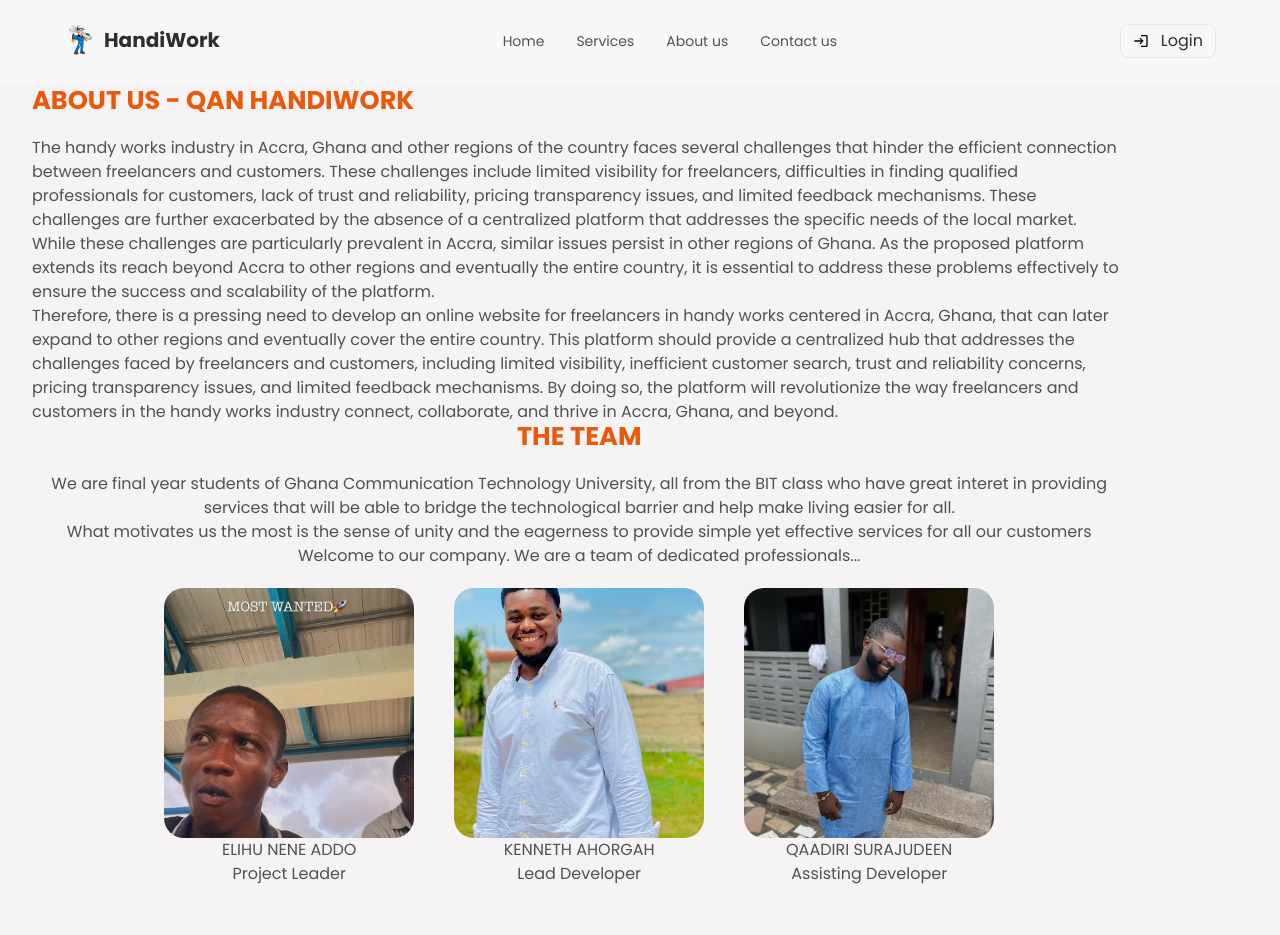
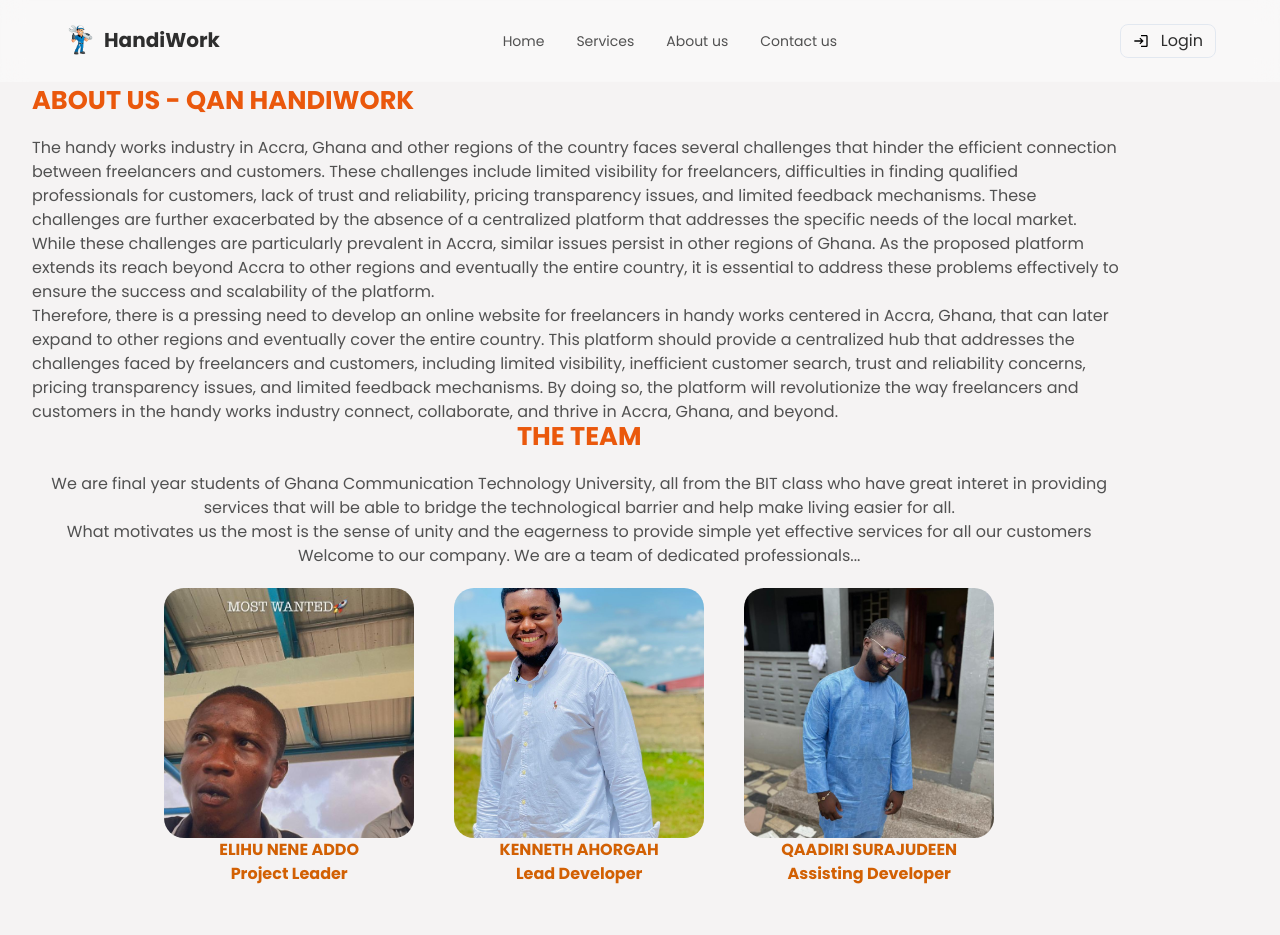
Before and after one commit to ahorgah/QAN-HANDIWORK-WEB-APPLICATION-, a React (Create React App) app: page /about in a window 1280 px wide. Shown: the top 935 px of the page. Built offline with nearby package versions, Linux system fonts and the light colour scheme; no server answers; the database is empty.

Commit message:
update in About us Css

```diff
--- a/src/Pages/About/AboutUs.css
+++ b/src/Pages/About/AboutUs.css
@@ -8,11 +8,14 @@
     display: flex;
     justify-content: center;
     flex-wrap: wrap;
+    font-weight: bold;
+    color: rgb(210, 96, 3);
   }
 
   .team-member {
     margin: 20px;
     text-align: center;
+
   }
 
   .profile-image {
```
